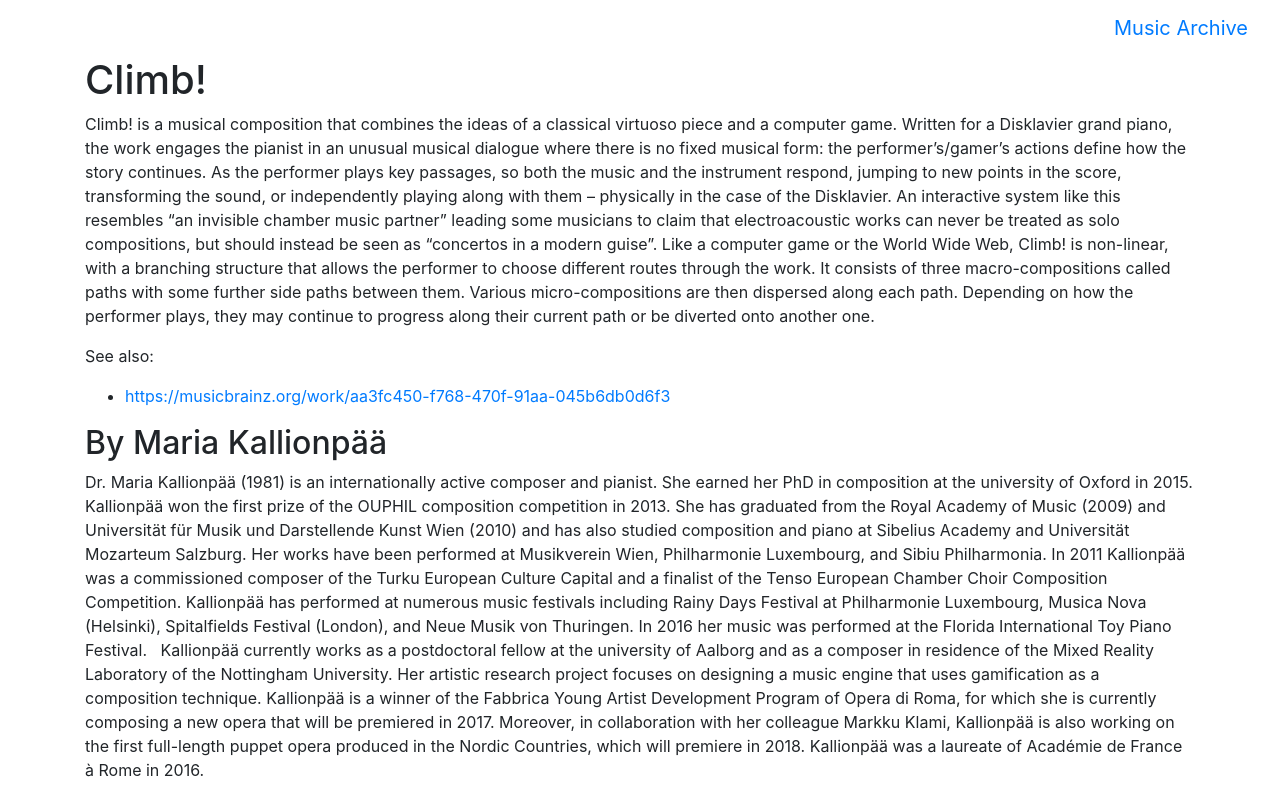
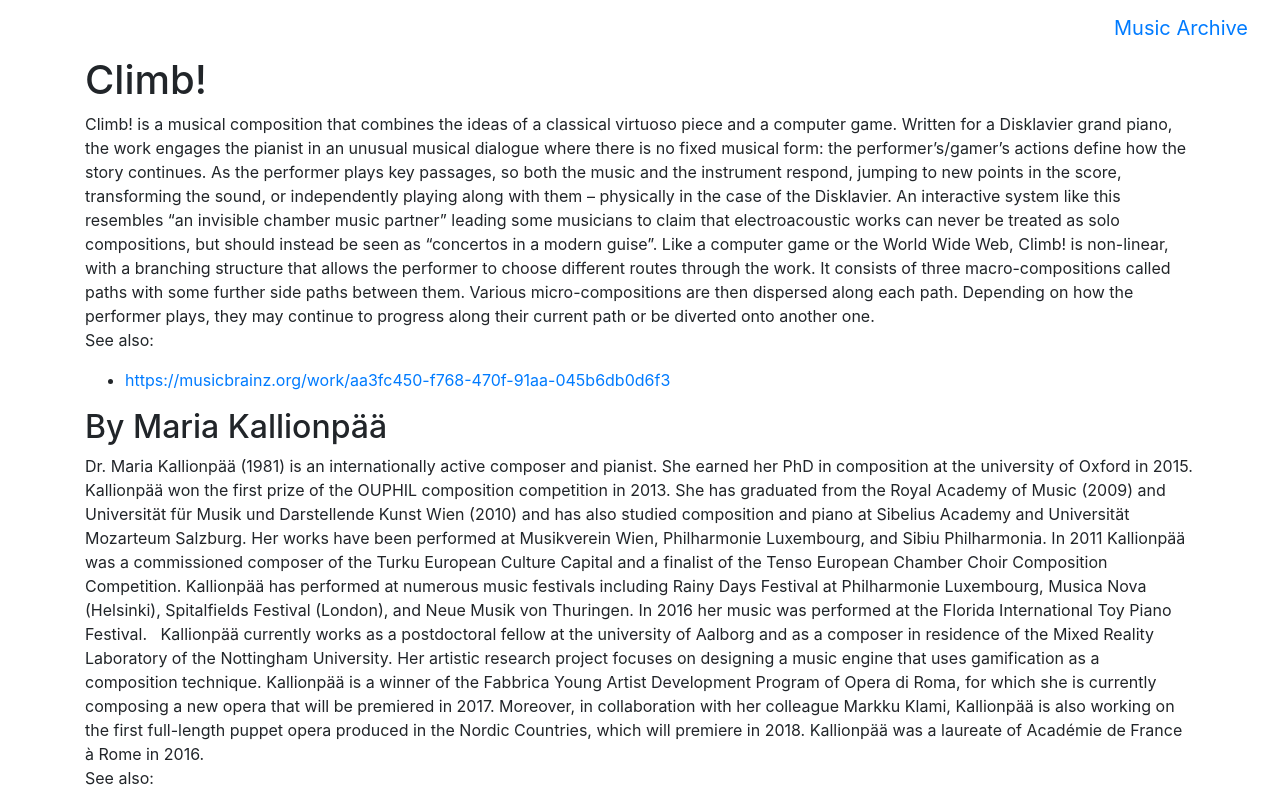
Before and after one commit to oerc-music/music-archive, an Angular app in the folder archive-app/: page /work/Climb in a window 1280 px wide. Shown: the top 800 px of the page. Built offline with nearby package versions, Linux system fonts and the light colour scheme.

Commit message:
show html in work details

```diff
--- a/archive-app/src/app/work-detail.component.html
+++ b/archive-app/src/app/work-detail.component.html
@@ -1,6 +1,6 @@
 <div class="container" *ngIf="work"><h1>{{work.label}}</h1>
 <!-- 	<p>By <a >{{}}</a></p> -->
-	<p>{{work.description}}</p>
+	<div [innerHTML]="work.description"></div>
 <!--
 	<h2>Performances</h2>
 	<ul>
@@ -13,7 +13,7 @@
 	</ul>
 	<div *ngFor="let composer of composers">
 		<h2>By {{composer.label}}</h2>
-		<p>{{composer.description}}</p>
+		<div [innerHTML]="composer.description"></div>
 		<p>See also:</p>
 		<ul>
 			<li *ngFor="let url of composer.getValues('entity:seeAlso_r','rdfs:seeAlso')"><a href="{{url}}" target="_seealso">{{url}}</a></li>
```
